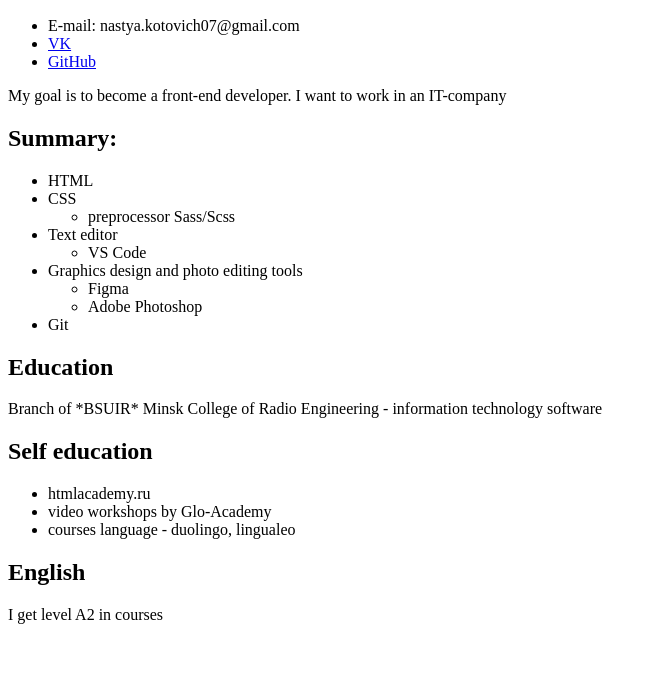
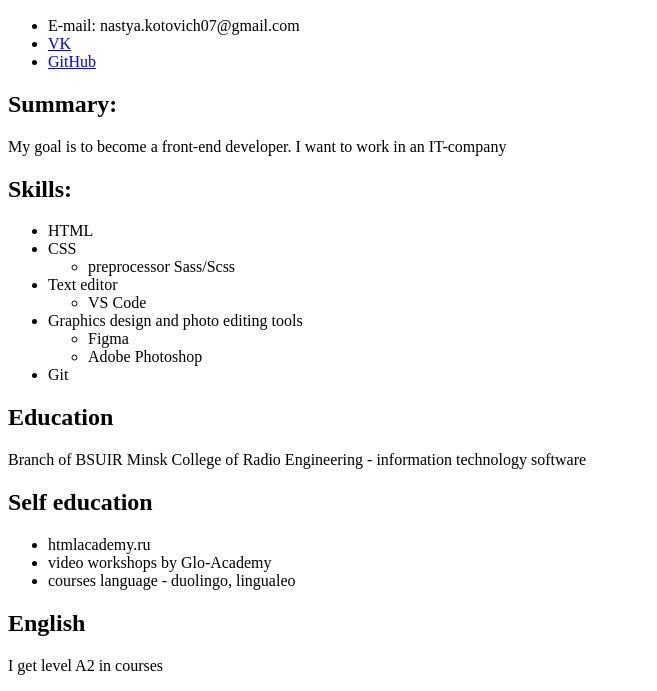
Before and after one commit to Nastya07s/rsschool-cv, a plain HTML site: page index.html in a window 1280 px wide. Shown: the part 110-801 px from the top of the page, without its empty margins (0-657 px from the left). Drawn offline with Linux system fonts and the light colour scheme.

Commit message:
fix: change text

```diff
--- a/index.html
+++ b/index.html
@@ -21,10 +21,10 @@
       </ul>
     </section>
     <section>
-      <p>My goal is to become a front-end developer. I want to work in an IT-company </p>
+      <h2>Summary:</h2><p>My goal is to become a front-end developer. I want to work in an IT-company </p>
     </section>
     <section>
-      <h2>Summary:</h2>
+      <h2>Skills:</h2>
       <ul>
         <li>HTML</li>
         <li>
@@ -51,7 +51,7 @@
     </section>
     <section>
       <h2>Education</h2>
-      <p>Branch of *BSUIR* Minsk College of Radio Engineering - information technology software</p>
+      <p>Branch of BSUIR Minsk College of Radio Engineering - information technology software</p>
     </section>
     <section>
       <h2>Self education</h2>
```
